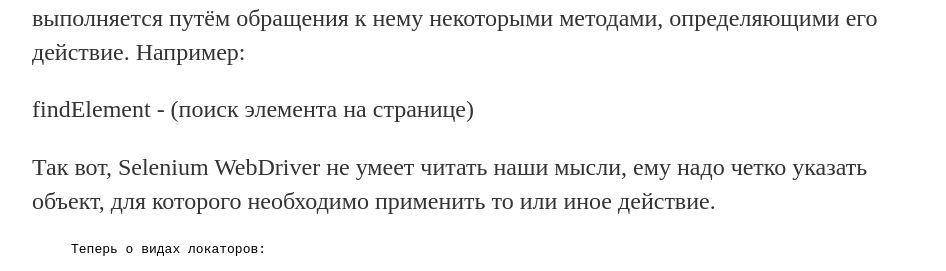
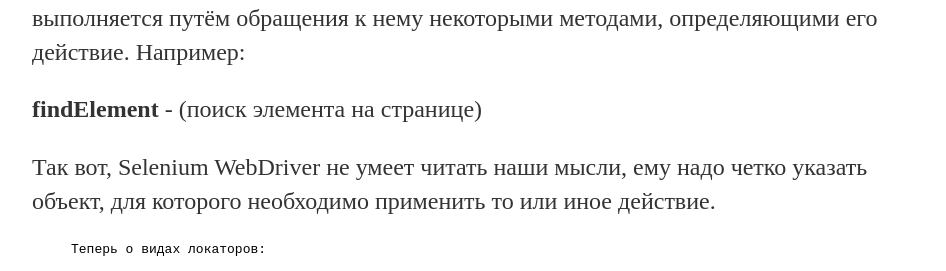
Before and after one commit to Sakardin/sakardin.github.io, a Jekyll site: the page built from _posts/2017-02-27-Locators.md, in a window 1280 px wide and 900 px high. Shown: the part 411-682 px from the top of the window, without its empty margins (160-1106 px from the left). Built offline with Jekyll 4.4.1, drawn with Linux system fonts in a browser that asks for light colours; part of the change alters nothing that is shown.

```diff
--- a/_posts/2017-02-27-Locators.md
+++ b/_posts/2017-02-27-Locators.md
@@ -11,7 +11,7 @@ Selenium WebDriver - драйвер, позволяющий писать про
 web браузера (Firefox, Chrome и т.д.) Взаимодействие с web драйвером выполняется путём
 обращения к нему некоторыми методами, определяющими его действие. Например:
 
-findElement - (поиск элемента на странице)
+**findElement** - (поиск элемента на странице)
 
 
 Так вот, Selenium WebDriver не умеет читать наши мысли, ему надо четко указать объект,
@@ -92,11 +92,11 @@ List<WebElement> links = driver.findElements(By.tagName("a"));
 
 Для CSS и XPath есть отличные, такие подсказки как выбрать тот или иной локатор.
 
-![Table]({{ site.url }}/pict/locators/1269-Locators_groups_1_0_2.pdf)
+![Table1]({{ site.url }}/pict/locators/1269-Locators_groups_1_0_2.pdf)
 
-![Table]({{ site.url }}/pict/locators/1269-Locators_table_1_0_2.pdf)
+![Table2]({{ site.url }}/pict/locators/1269-Locators_table_1_0_2.pdf)
 
-![Table]({{ site.url }}/pict/locators/css3-cheat-sheet.pdf)
+![Table3]({{ site.url }}/pict/locators/css3-cheat-sheet.pdf)
 
 Но это была теория которую тоже надо знать а теперь немного практики.
 
```
